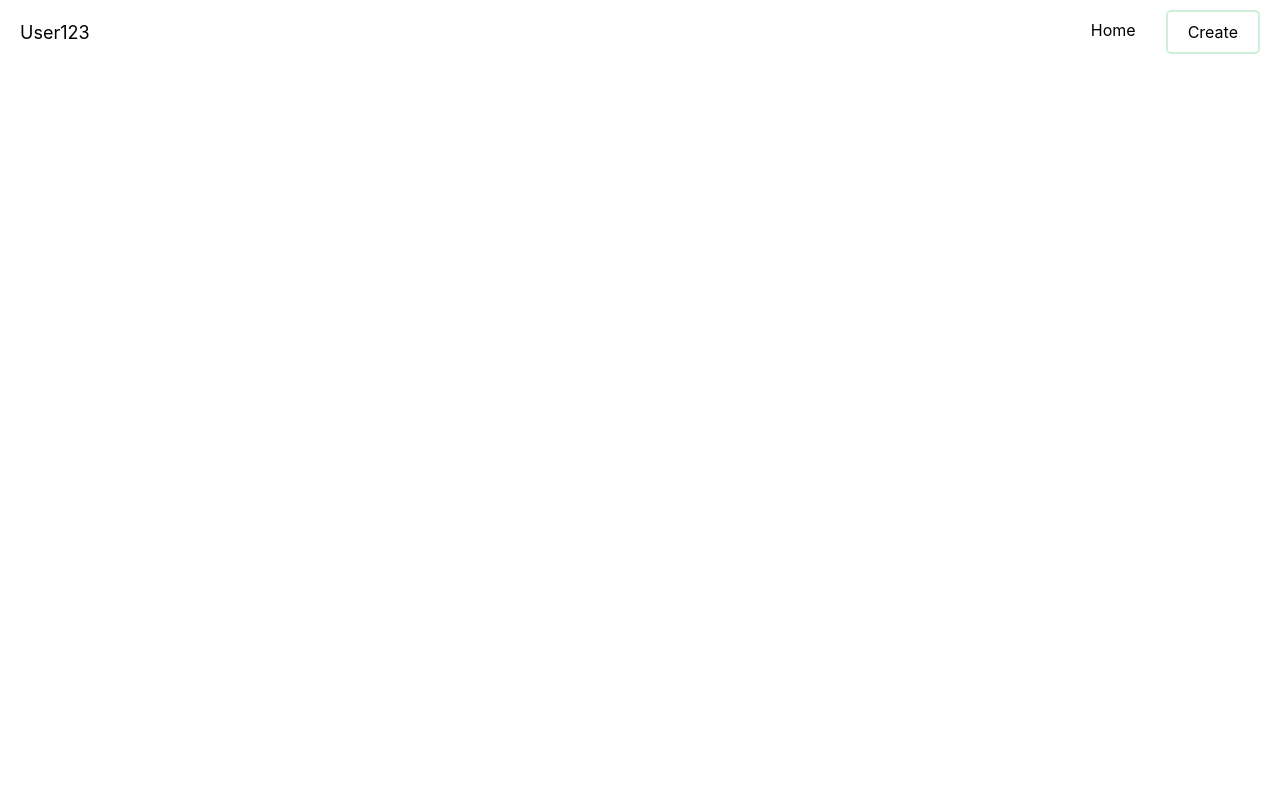
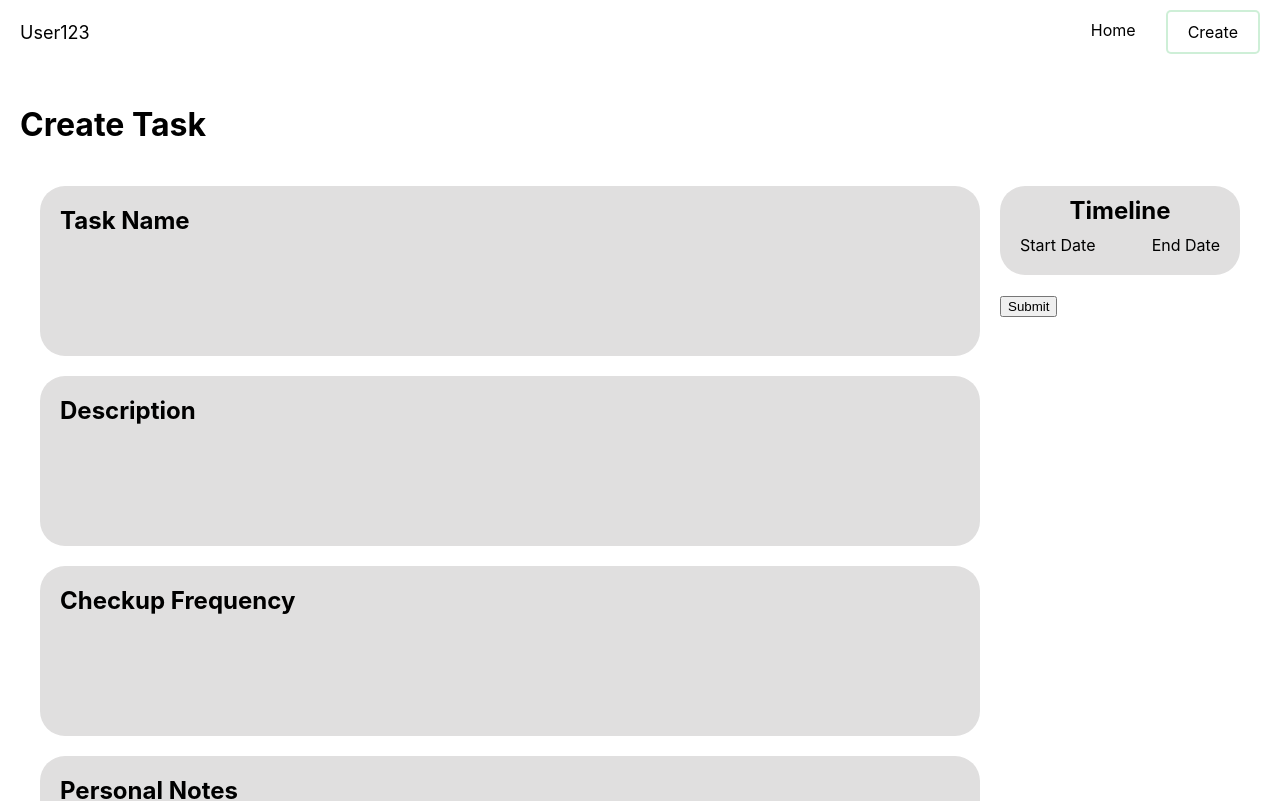
Before and after one commit to gabjc/Advanced-To-Do, a React (Create React App) app in the folder frontend/: page /create in a window 1280 px wide. Before the commit this address had no page. Shown: the top 801 px of the page. Built offline with nearby package versions, Linux system fonts and the light colour scheme.

Commit message:
added create and edit task pages

```diff
--- a/frontend/src/App.js
+++ b/frontend/src/App.js
@@ -3,6 +3,7 @@ import './App.css';
 import Home from './pages/home/Home';
 import AssignmentView from './pages/taskInfo/AssignmentView';
 import TopNavBar from './components/topNavBar/TopNavBar';
+import CreateTask from './pages/create/CreateTask';
 import { BrowserRouter, Route, Routes } from 'react-router-dom';
 import ReactDOM from "react-dom/client";
 
@@ -20,6 +21,7 @@ const App = () => {
       <Routes>
         <Route path="/" element={<Home />} />
         <Route path="/task/:taskId" element={<AssignmentView />} />
+        <Route path="/create" element={<CreateTask/>} />
       </Routes>
     </BrowserRouter>
   );
--- a/frontend/src/components/textBox/textBox.css
+++ b/frontend/src/components/textBox/textBox.css
@@ -1,23 +1,27 @@
 .text-box-container {
-    background-color: rgb(224, 223, 223);
-    padding: 10px;
-    border-radius: 25px;
-    width: auto;
-    height: 150px; /* Default height */
-    margin-bottom: 20px;  /* Add spacing between text boxes */
-    border: 50px black;
-
+    display: flex; /* Use flexbox layout */
+    background-color: rgb(224, 223, 223); /* Set background color */
+    padding: 10px; /* Add padding */
+    border-radius: 25px; /* Add rounded corners */
+    width: auto; /* Set width to auto */
+    min-height: 150px; /* Set minimum height */
+    margin-bottom: 20px; /* Add spacing between text boxes */
+    border: 50px black; /* Set border */
+    flex-direction: column; /* Set flex direction to column */
 }
 
 .text-box-header {
-    font-size: 24px;
-    padding: 0;
-    margin: 0;
+    margin: 0; /* Remove margin */
+    padding: 10px; /* Add padding */
+    flex: 0 0 auto; /* Ensures the header takes only the space it needs */
 }
 
 .text-box-text {
-    font-size: 16px;
-    border: none;
-    padding: 0;
-    margin: 0;
+    flex: 1 1 auto; /* Allows the text box to grow and take up remaining space */
+    padding: 10px; /* Add padding */
+    box-sizing: border-box; /* Ensures padding is included in the width/height calculation */
+    outline: none; /* Removes the default focus outline */
+    white-space: pre-wrap; /* Preserves whitespace and allows text to wrap */
+    word-wrap: break-word; /* Breaks long words at the end of the line */
+    overflow: hidden; /* Hide overflowing content */
 }
--- a/frontend/src/components/textBox/textBox.js
+++ b/frontend/src/components/textBox/textBox.js
@@ -1,15 +1,30 @@
 import React from 'react';
 import './textBox.css';
 
-const TextBox = ({ header, text, width = 'auto', height = '150px' }) => {
+const TextBox = ({ id, header, text,  editable = false, onTextChange = null, width = 'auto', height = '150px' }) => {
     const containerStyle = {
         width: width,
         height: height,
     };
+
+    const handleInput = (event) => {
+        if (!editable) {
+            return;
+        }
+        if (onTextChange) {
+            onTextChange(id, event.currentTarget.textContent);
+        }
+    };
+
+
     return (
         <div className="text-box-container" style={containerStyle}>
             <h2 className="text-box-header">{header}</h2>
-            <div className="text-box-text" contentEditable={false}>{text}</div>
+            <div className="text-box-text"
+            contentEditable={editable}
+            onInput={handleInput}
+            >{text}</div>
+
         </div>
     );
 };
--- /dev/null
+++ b/frontend/src/pages/create/CreateTask.css
@@ -0,0 +1,26 @@
+/* Styles for the taskView page */
+.main-container {
+    display: flex;
+    flex-direction: column;
+    height: 100%;
+    padding: 20px;
+    box-sizing: border-box;
+}
+/* Container for the task */
+.task-container {
+    display: flex;
+    padding: 20px;
+    box-sizing: border-box;
+
+}
+
+.task-info-container {
+    flex: 0 0 80%; /* Take up 80% of the space */
+    padding-right: 20px; /* Optional: Add some spacing between the sections */
+    box-sizing: border-box;
+}
+
+.timeline-container {
+    flex: 0 0 20%; /* Take up 20% of the space */
+    box-sizing: border-box;
+}
--- /dev/null
+++ b/frontend/src/pages/create/CreateTask.js
@@ -0,0 +1,47 @@
+import React, { useRef } from 'react';
+import './CreateTask.css';
+import TextBox from '../../components/textBox/textBox';
+import TimelineTextBox from '../../components/timelineTextBox/timelineTextBox';
+
+const CreateTask = () => {
+    // Using useRef to store the task values without causing re-renders
+    const taskRef = useRef({
+        name: '',
+        description: '',
+        checkupFrequency: '',
+        personalNotes: '',
+        startDate: '',
+        endDate: '',
+    });
+
+    const handleTextChange = (id, newText) => {
+        // Directly updating the ref object
+        taskRef.current[id] = newText;
+    };
+
+    const handleSubmit = () => {
+        const task = taskRef.current;
+        console.log('Submitted' + task.name + task.description + task.checkupFrequency + task.personalNotes + task.startDate + task.endDate);
+        alert(`Submitted tasks: ${JSON.stringify(task, null, 6)}`);
+    };
+
+    return (
+        <div className='main-container'>
+            <h1 className='task-title'>Create Task</h1>
+            <div className='task-container'>
+                <div className='task-info-container'>
+                    <TextBox id='name' header='Task Name' text={taskRef.current.name} editable={true}  onTextChange={handleTextChange}/>
+                    <TextBox id='description' header='Description' text={taskRef.current.description} editable={true} width='auto' height='150px' onTextChange={handleTextChange} />
+                    <TextBox id='checkupFrequency' header='Checkup Frequency' text={taskRef.current.checkupFrequency} editable={true} onTextChange={handleTextChange} />
+                    <TextBox id='personalNotes' header='Personal Notes' text={taskRef.current.personalNotes} editable={true} width='auto' height='150px' onTextChange={handleTextChange}/>
+                </div>
+                <div className='timeline-container'>
+                    <TimelineTextBox startDate={taskRef.current.startDate} endDate={taskRef.current.endDate}/>
+                    <button onClick={handleSubmit}>Submit</button>
+                </div>
+            </div>
+        </div>
+    );
+};
+
+export default CreateTask;
--- /dev/null
+++ b/frontend/src/pages/edit/EditTask.css
@@ -0,0 +1,26 @@
+/* Styles for the taskView page */
+.main-container {
+    display: flex;
+    flex-direction: column;
+    height: 100%;
+    padding: 20px;
+    box-sizing: border-box;
+}
+/* Container for the task */
+.task-container {
+    display: flex;
+    padding: 20px;
+    box-sizing: border-box;
+
+}
+
+.task-info-container {
+    flex: 0 0 80%; /* Take up 80% of the space */
+    padding-right: 20px; /* Optional: Add some spacing between the sections */
+    box-sizing: border-box;
+}
+
+.timeline-container {
+    flex: 0 0 20%; /* Take up 20% of the space */
+    box-sizing: border-box;
+}
```
Also changed, not shown: frontend/src/pages/edit/EditTask.js (added, +75 -0 lines).
